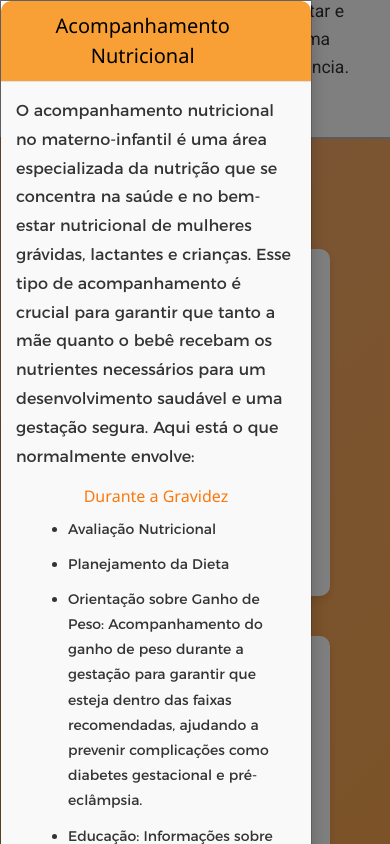
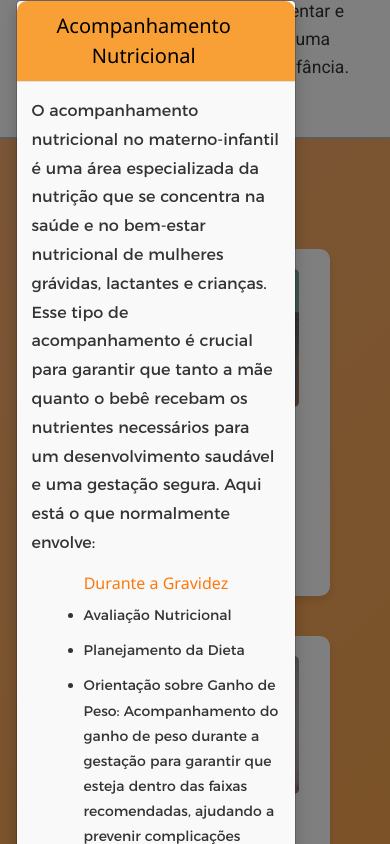
Before and after one commit to KauhanHernandes/nutrievellyntest, a plain HTML site: page index.html in a window 390 px wide. Both pictures are taken after a click on the element 195 px from the left and 1138 px from the top of the page. Shown: the part 716-1560 px from the top of the page. Drawn offline with nearby package versions, Linux system fonts and the light colour scheme.

Commit message:
modal atualizado

```diff
--- a/css/main.css
+++ b/css/main.css
@@ -279,7 +279,7 @@ footer {
     font-family: 'Noto', sans-serif;
     transition: transform 0.3s ease, opacity 0.3s ease;
     max-width: 600px;
-    width: 100%;
+    width: 90%;
 }
 
 .modal-header {
@@ -409,7 +409,8 @@ footer {
     }
 
     .modal-content {
-        border-radius: 0;
+        border-radius: 5px;
+        width: 90%;
     }
 
     .modal-header,
```
